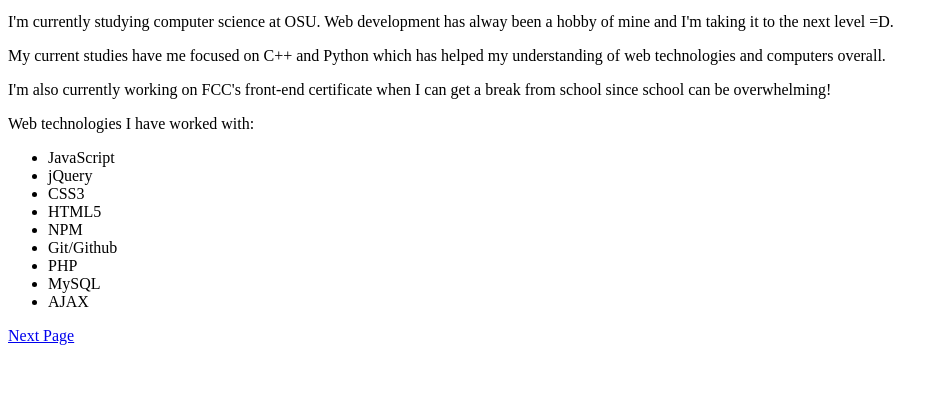
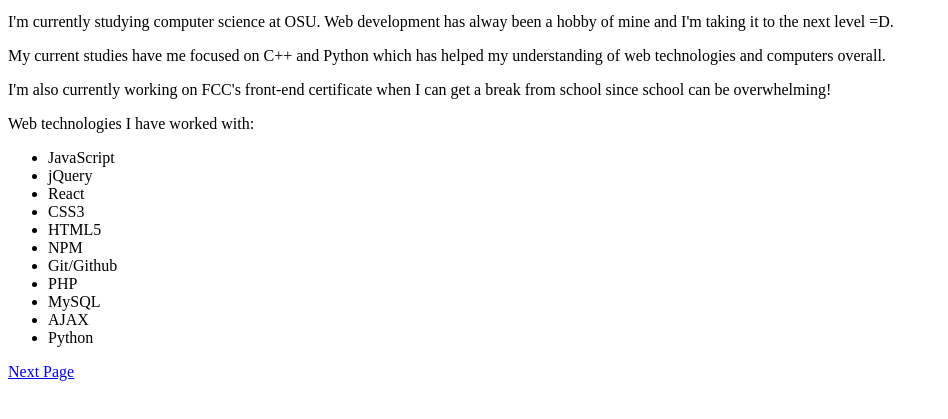
Before and after one commit to sunny-aguilar/JAMstack-hello-world, a Gatsby site: page / in a window 1280 px wide. Shown: the part 101-520 px from the top of the page, without its empty margins (0-948 px from the left). Built offline with nearby package versions, Linux system fonts and the light colour scheme; Gatsby itself is replaced by a stand-in of ours.

Commit message:
added react

```diff
--- a/src/pages/index.js
+++ b/src/pages/index.js
@@ -12,6 +12,7 @@ const IndexPage = () => (
     <ul>
       <li>JavaScript</li>
       <li>jQuery</li>
+      <li>React</li>
       <li>CSS3</li>
       <li>HTML5</li>
       <li>NPM</li>
@@ -19,6 +20,7 @@ const IndexPage = () => (
       <li>PHP</li>
       <li>MySQL</li>
       <li>AJAX</li>
+      <li>Python</li>
     </ul>
     <Link to="/page-2/">Next Page</Link>
   </div>
```
